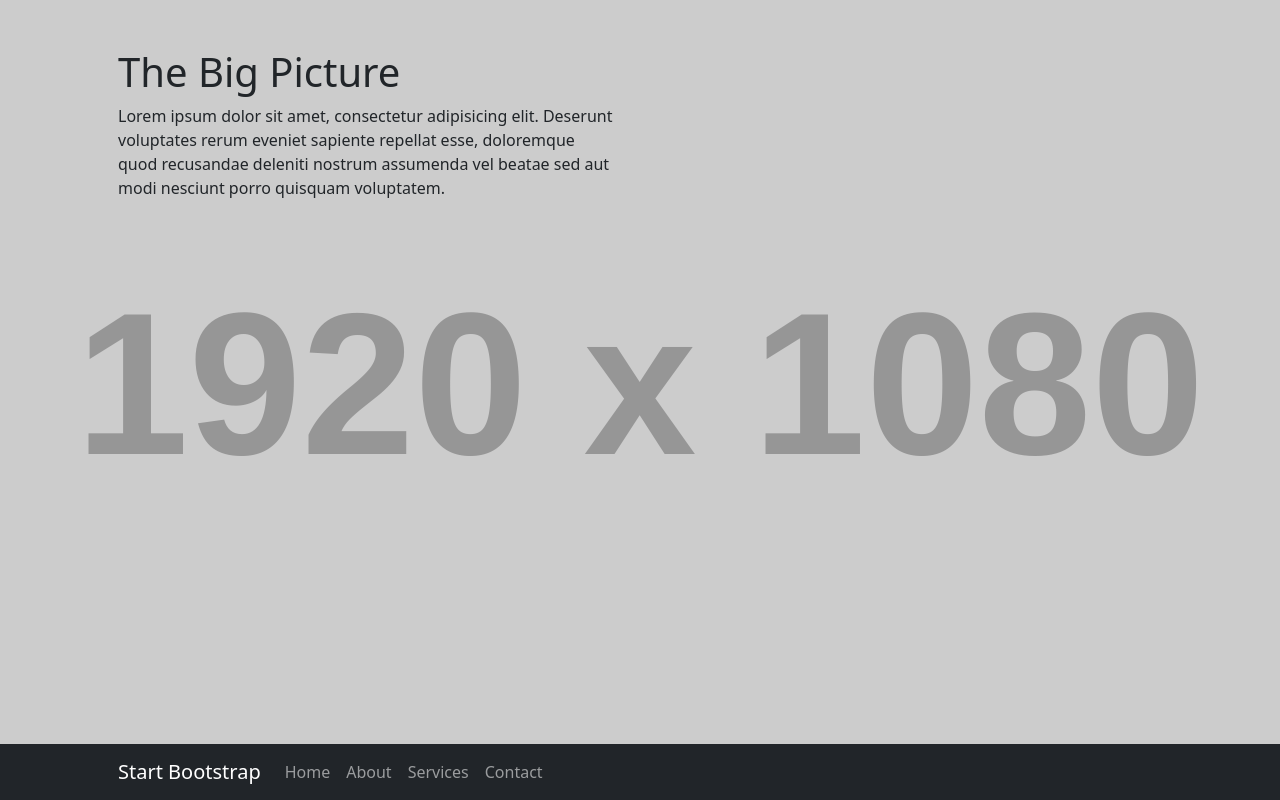
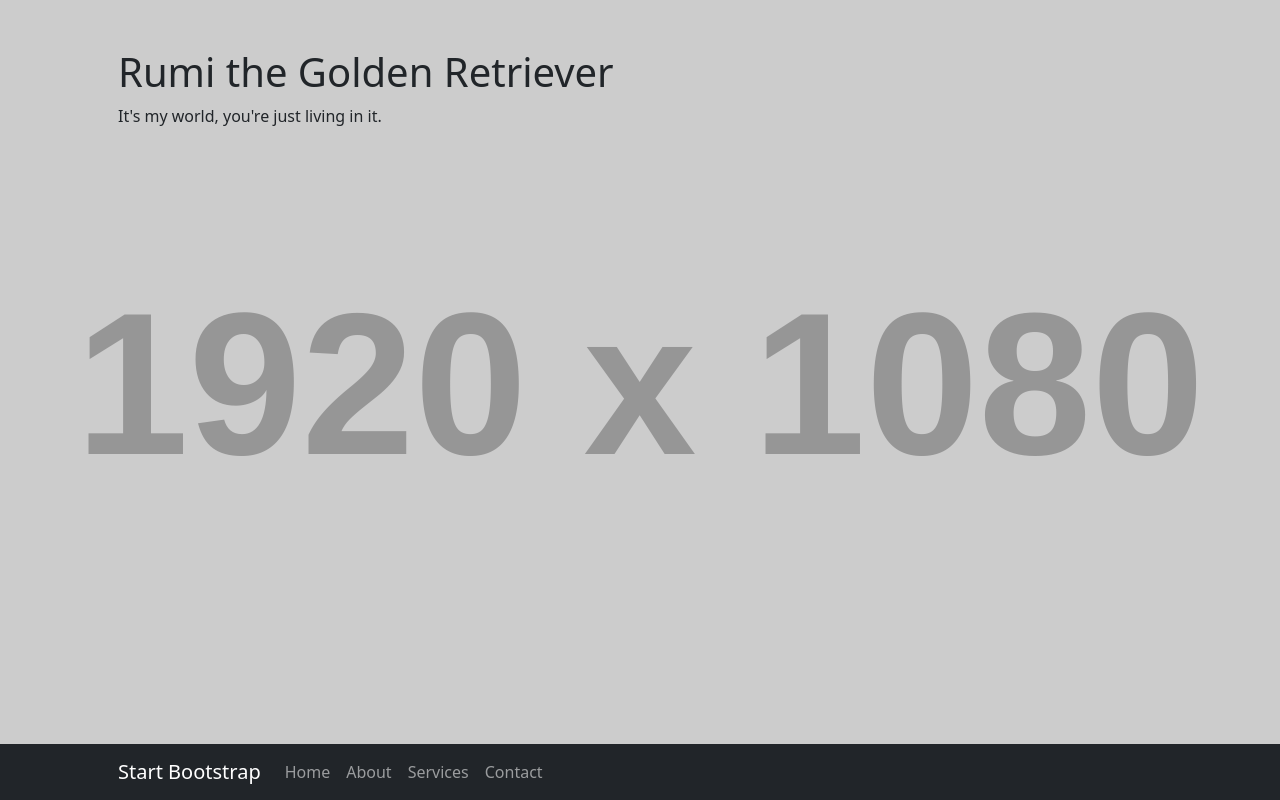
Before and after one commit to zahrafiroz/zahraf.github.io., a plain HTML site: page index.html in a window 1280 px wide. Drawn offline with nearby package versions, Linux system fonts and the light colour scheme; files that its build step writes are made by us from their sources; placeholder pictures from the web are drawn by us; files whose address does not match are found by name.

Commit message:
Update index.html

```diff
--- a/index.html
+++ b/index.html
@@ -32,8 +32,8 @@
             <div class="container px-4 px-lg-5">
                 <div class="row gx-4 gx-lg-5">
                     <div class="col-lg-6">
-                        <h1 class="mt-5">The Big Picture</h1>
-                        <p>Lorem ipsum dolor sit amet, consectetur adipisicing elit. Deserunt voluptates rerum eveniet sapiente repellat esse, doloremque quod recusandae deleniti nostrum assumenda vel beatae sed aut modi nesciunt porro quisquam voluptatem.</p>
+                        <h1 class="mt-5">Rumi the Golden Retriever</h1>
+                        <p>It's my world, you're just living in it.</p>
                     </div>
                 </div>
             </div>
```
